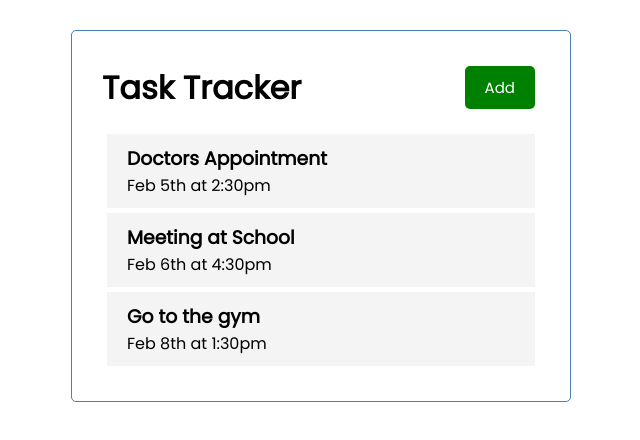
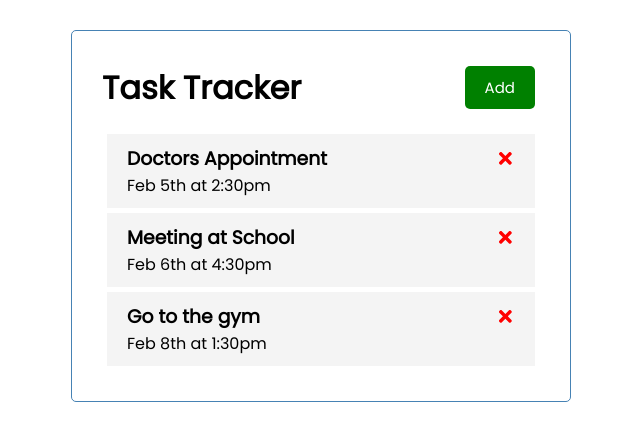
Before and after one commit to filimonel/react-task-tracker, a React (Create React App) app in the folder react-task-tracker/: page / in a window 1280 px wide. Shown: the top 440 px of the page, without its empty margins (319-959 px from the left). Built offline with nearby package versions, Linux system fonts and the light colour scheme.

Commit message:
implemented delete feature, can now delete task - shows text indicating list is empty

```diff
--- a/react-task-tracker/src/App.js
+++ b/react-task-tracker/src/App.js
@@ -20,14 +20,19 @@
         id: 3,
         text: 'Go to the gym',
         day: 'Feb 8th at 1:30pm',
-        reminder: true
+        reminder: false
     },
   ])
+
+  // Delete Task
+  const deleteTask = (id) => {
+    setTasks(tasks.filter((task) => task.id !== id))
+  }
 
   return (
     <div className="container">
       <Header />
-      <Tasks tasks={tasks}/>
+      {tasks.length > 0 ? <Tasks tasks={tasks} onDelete={deleteTask} /> : 'No Tasks' }
     </div>
   );
 }
--- a/react-task-tracker/src/components/Header.js
+++ b/react-task-tracker/src/components/Header.js
@@ -1,6 +1,5 @@
 import PropTypes from 'prop-types'
 import Button from './Button'
-
 
 const Header = ({title}) => {
     // This function is passed into our onClick event
--- a/react-task-tracker/src/components/Task.js
+++ b/react-task-tracker/src/components/Task.js
@@ -1,9 +1,14 @@
 import React from 'react'
+import { FaTimes } from 'react-icons/fa'
 
-const Task = ({ task }) => {
+const Task = ({ task, onDelete }) => {
     return (
         <div className='task'>
-            <h3>{task.text}</h3>
+            <h3>
+                {task.text}
+                <FaTimes onClick={() => onDelete(task.id)} style={{color: 'red', cursor: 'pointer'}}/>
+            </h3>
+
             <p>{task.day}</p>
         </div>
     )
--- a/react-task-tracker/src/components/Tasks.js
+++ b/react-task-tracker/src/components/Tasks.js
@@ -2,11 +2,11 @@
 
 import Task from './Task'
 
-const Tasks = ({tasks}) => {
+const Tasks = ({tasks, onDelete}) => {
     return (
         <>
             {tasks.map(task => (
-                <Task key={task.id} task={task}/>
+                <Task key={task.id} task={task} onDelete={onDelete}/>
             ))}
         </>
     )
```
Also changed, not shown: 1 other file (tests, documents, lock files or other folders).
